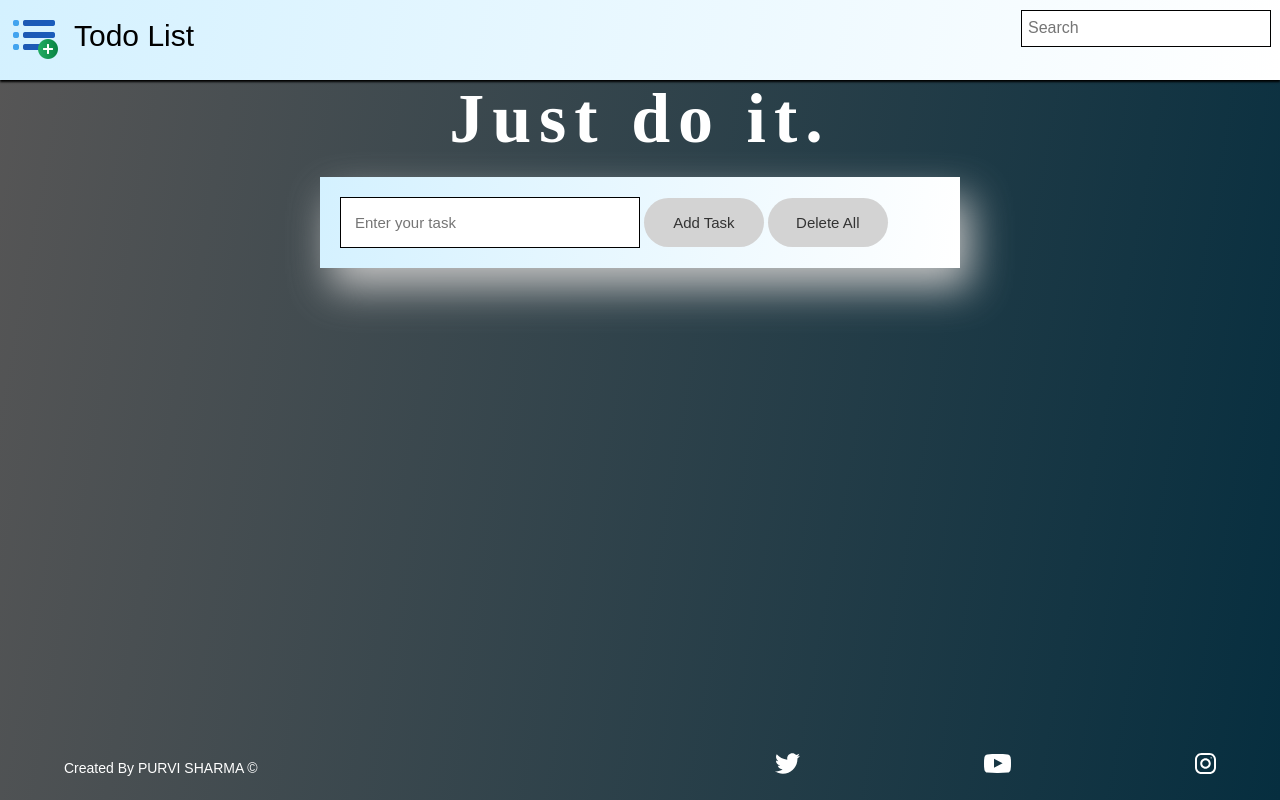
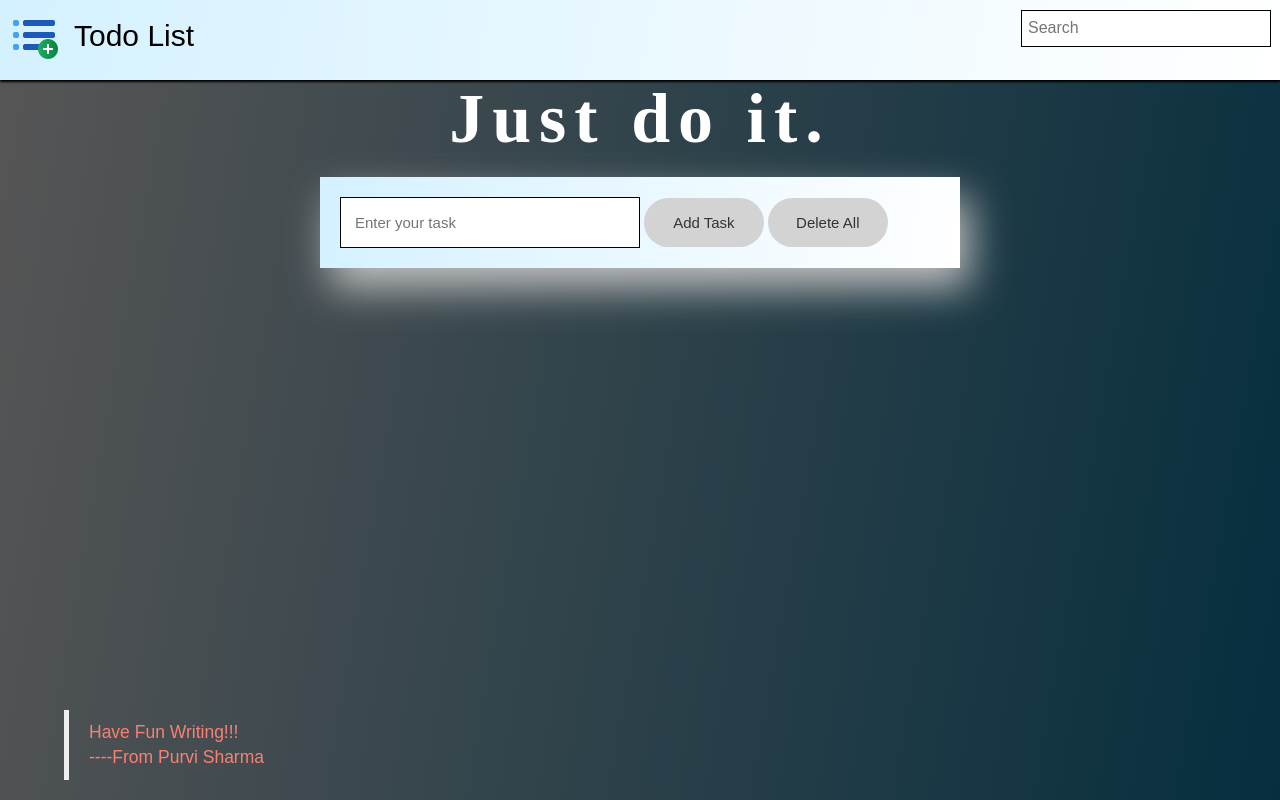
Before and after one commit to purvi02sharma/Toodles, a plain HTML site: page Folder/index.html in a window 1280 px wide. Drawn offline with Linux system fonts and the light colour scheme; a web font is replaced by a local one.

Commit message:
Update index.html

```diff
--- a/Folder/index.html
+++ b/Folder/index.html
@@ -7,10 +7,7 @@
   <title>Todo List</title>
 
 
-    <link
-      href="https://fonts.googleapis.com/css2?family=Pattaya&display=swap"
-      rel="stylesheet"
-    />
+    <link href="https://fonts.googleapis.com/css2?family=Pattaya&display=swap" rel="stylesheet"/>
   <link rel="stylesheet" href="style.css" />
   <link rel="stylesheet" href="https://use.fontawesome.com/releases/v5.5.0/css/all.css" integrity="sha384-B4dIYHKNBt8Bc12p+WXckhzcICo0wtJAoU8YZTY5qE0Id1GSseTk6S+L3BlXeVIU" crossorigin="anonymous">
   <link rel="shortcut icon" type="image/png" href="assets/favicon.png"/>
@@ -64,35 +61,12 @@
         </div>
   </section>
 </main>
-  <footer contenteditable="">
+  <footer>
       <div class="footer-wrapper">
-        <h5>Created By PURVI SHARMA &copy;</h5>
-        <ul>
-          <li>
-            <a
-
-              title="twitter-social-media"
-              target="blank"
-              ><img src="icons/twitter.svg" alt="twitter-social-media"
-            /></a>
-          </li>
-          <li>
-            <a
-
-              title="youtube-social-media"
-              target="blank"
-              ><img src="icons/youtube.svg" alt="youtube-social-media"
-            /></a>
-          </li>
-          <li>
-            <a
-
-              title="instagram-social-media"
-              target="blank"
-              ><img src="icons/instagram.svg" alt="instagram-social-media"
-            /></a>
-          </li>
-        </ul>
+        <blockquote>
+    <p style="color:salmon;">   Have Fun Writing!!!<br>
+    ----From Purvi Sharma</p>
+      </blockquote>
       </div>
     </footer>
 
```
